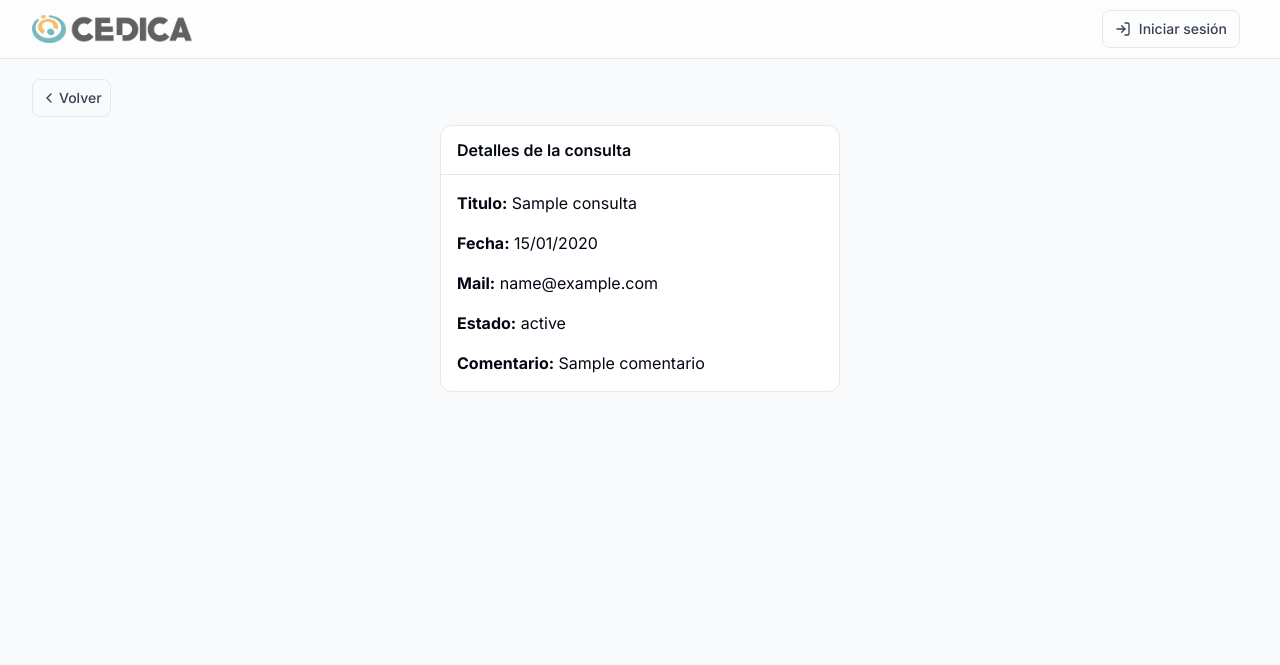
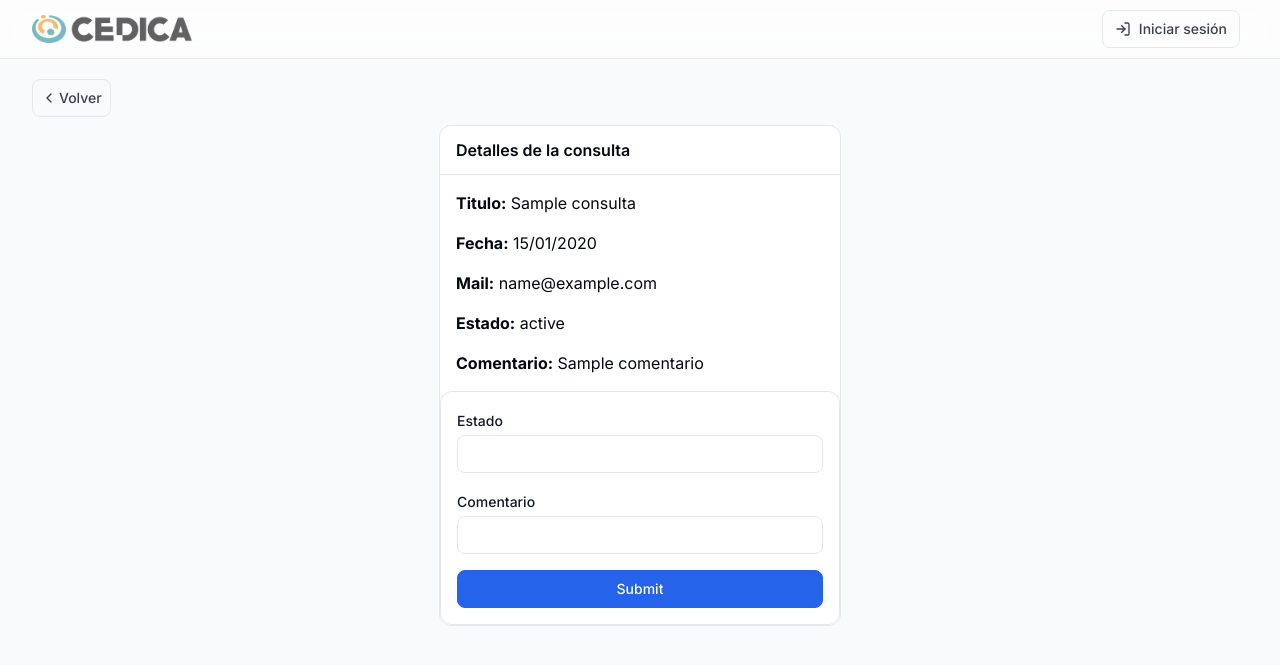
Before and after one commit to nachoeg/cedica, a Flask app: template admin/src/web/templates/pages/contactos/ver.html in a window 1280 px wide. Shown: the top 665 px of the page. Run offline with Flask 3, Linux system fonts and the light colour scheme; the template is opened without the code that fills it: most values are stand-ins (such as "Sample title", 1, 10 or a date in 2020); form fields are guessed from the names that the template uses; parts of the project's set-up code (start-up, migrations or seed data) failed here and were passed over.

Commit message:
Cambios en ver consulta

```diff
--- a/admin/src/web/templates/pages/contactos/ver.html
+++ b/admin/src/web/templates/pages/contactos/ver.html
@@ -21,6 +21,25 @@
         <p><strong>Comentario:</strong> {{ consulta.comentario }}</p>
     {% endif %}
   </div>
+  <form novalidate method="POST" class="formulario">
+    <div class="text-red-600">
+        {{ form.estado.label }}
+        {{ form.estado }}
+        {% for error in form.estado.errors %}
+        <span class="text-red-600">{{ error }}</span>
+        {% endfor %}
+    </div>
+    <div class="text-red-600">
+      {{ form.comentario.label }}
+      {{ form.comentario }}
+      {% for error in form.comentario.errors %}
+      <span class="text-red-600">{{ error }}</span>
+      {% endfor %}
+    </div>
+    <div>
+      {{ form.submit() }}
+    </div>
+  </form>
 </div>
 
 
```
